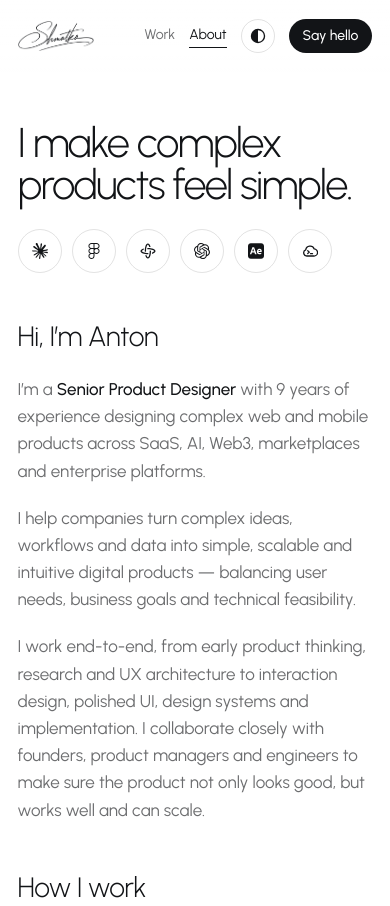
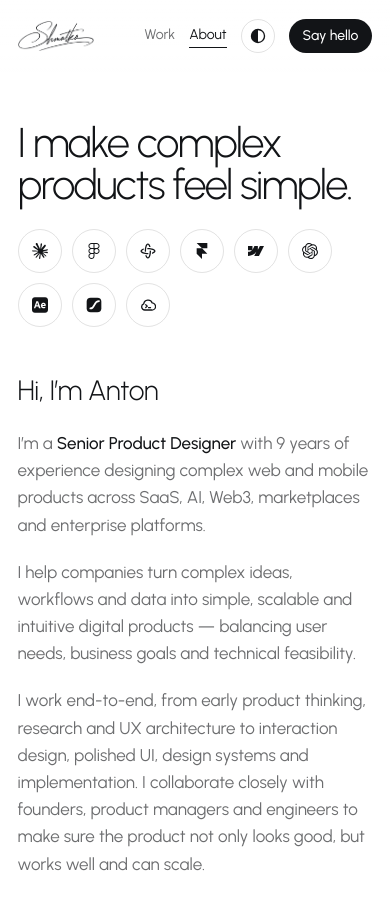
Before and after one commit to gopfuch-afk/anton-portfolio, a plain HTML site: page about.html in a window 390 px wide. Shown: the top 906 px of the page. Drawn offline with Linux system fonts and the light colour scheme.

Commit message:
About: add Lottie, Framer and Webflow to the tools row; row wraps on phones
Co-Authored-By: Claude Opus 5.5 <noreply@anthropic.com>

```diff
--- a/about.html
+++ b/about.html
@@ -80,12 +80,15 @@
 
   <main id="top" class="wrap about" data-enter>
     <h1>I make complex products feel <span class="accent">simple</span>.</h1>
-    <div class="made-with" data-enter-at="1250" data-enter-hold="700" role="img" aria-label="Made with Claude Code, Figma, Figma Make, ChatGPT, After Effects and Codex">
+    <div class="made-with" data-enter-at="1250" data-enter-hold="700" role="img" aria-label="Made with Claude Code, Figma, Figma Make, Framer, Webflow, ChatGPT, After Effects, Lottie and Codex">
       <span class="tool mw-tool" data-name="Claude Code" style="--brand: #D97757"><i style="--icon: url(/assets/icons/claude.svg)"></i></span>
       <span class="tool mw-tool figma" data-name="Figma"><i style="--icon: url(/assets/icons/figma.svg)"></i><img src="assets/icons/figma-color.svg" alt=""></span>
       <span class="tool mw-tool" data-name="Figma Make" style="--brand: #874FFF"><i style="--icon: url(/assets/icons/figma-make.svg)"></i></span>
+      <span class="tool mw-tool" data-name="Framer" style="--brand: #0099FF"><i style="--icon: url(/assets/icons/framer.svg)"></i></span>
+      <span class="tool mw-tool" data-name="Webflow" style="--brand: #146EF5"><i style="--icon: url(/assets/icons/webflow.svg)"></i></span>
       <span class="tool mw-tool" data-name="ChatGPT" style="--brand: #10A37F"><i style="--icon: url(/assets/icons/openai.svg)"></i></span>
       <span class="tool mw-tool ae" data-name="After Effects" style="--brand: #00005B"><b aria-hidden="true"></b><i style="--icon: url(/assets/icons/aftereffects.svg)"></i></span>
+      <span class="tool mw-tool" data-name="Lottie" style="--brand: #00DDB3"><i style="--icon: url(/assets/icons/lottie.svg)"></i></span>
       <span class="tool mw-tool" data-name="Codex" style="--brand: #000000"><i style="--icon: url(/assets/icons/codex.svg)"></i></span>
     </div>
 
--- a/assets/site.css
+++ b/assets/site.css
@@ -286,7 +286,7 @@ html.enter header.top .on, html.enter [data-enter] > .on, html.enter [data-enter
 
 /* About: the tools behind the site under the headline; on load they pop in one by one once the heading
    has settled (data-enter-at in about.html), and the rest of the page follows */
-.made-with { display: flex; align-items: center; gap: 10px; margin-top: clamp(24px, 3vw, 36px); }
+.made-with { display: flex; flex-wrap: wrap; align-items: center; gap: 10px; margin-top: clamp(24px, 3vw, 36px); }
 /* each logo sits small in an outlined circle; on hover it takes its brand colour and shows its name */
 .tool { position: relative; display: grid; place-items: center; width: 44px; height: 44px; border: 1px solid var(--line); border-radius: 50%; box-sizing: border-box; }
 .tool i {
@@ -325,4 +325,7 @@ html.enter .made-with .tool:nth-child(3) { transition-delay: .24s; }
 html.enter .made-with .tool:nth-child(4) { transition-delay: .36s; }
 html.enter .made-with .tool:nth-child(5) { transition-delay: .48s; }
 html.enter .made-with .tool:nth-child(6) { transition-delay: .6s; }
+html.enter .made-with .tool:nth-child(7) { transition-delay: .72s; }
+html.enter .made-with .tool:nth-child(8) { transition-delay: .84s; }
+html.enter .made-with .tool:nth-child(9) { transition-delay: .96s; }
 html.enter .made-with.on .tool { opacity: 1; transform: none; }
```
Also changed, not shown: assets/icons/framer.svg (added), assets/icons/lottie.svg (added), assets/icons/webflow.svg (added).
